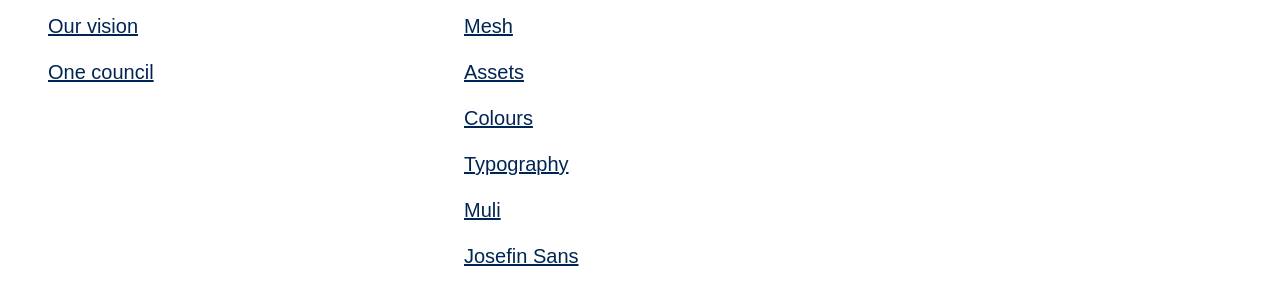
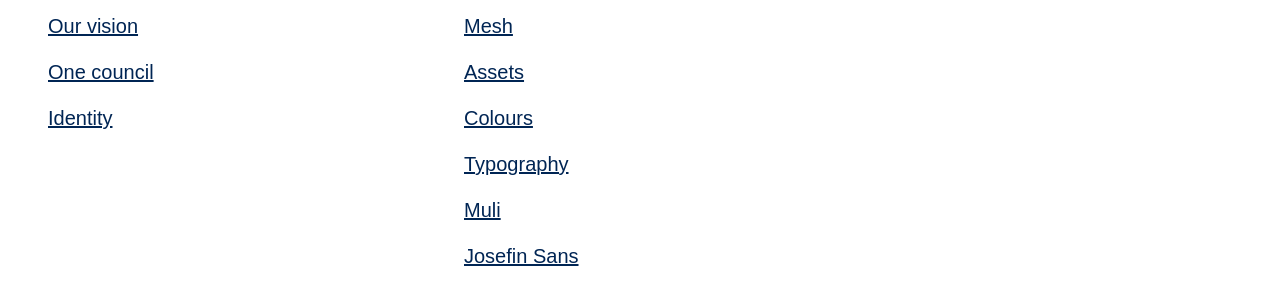
Before and after one commit to rothgov/design-manual, a Jekyll site: the page built from index.html, in a window 1280 px wide. Shown: the part 733-1033 px from the top of the page. Built offline with Jekyll 4.4.1, drawn with Linux system fonts in a browser that asks for light colours; some web fonts are replaced.

Commit message:
Update index.html

```diff
--- a/index.html
+++ b/index.html
@@ -32,6 +32,9 @@
         </li>
         <li>
           <a class="db pv2 link blue hover-blue-l" href="{{%20site.baseurl%20}}/design/one-council">One council</a>
+        </li>
+        <li>
+          <a class="db pv2 link blue hover-blue-l" href="{{%20site.baseurl%20}}/design/identity">Identity</a>
         </li>
       </ul>
     </div>
```
